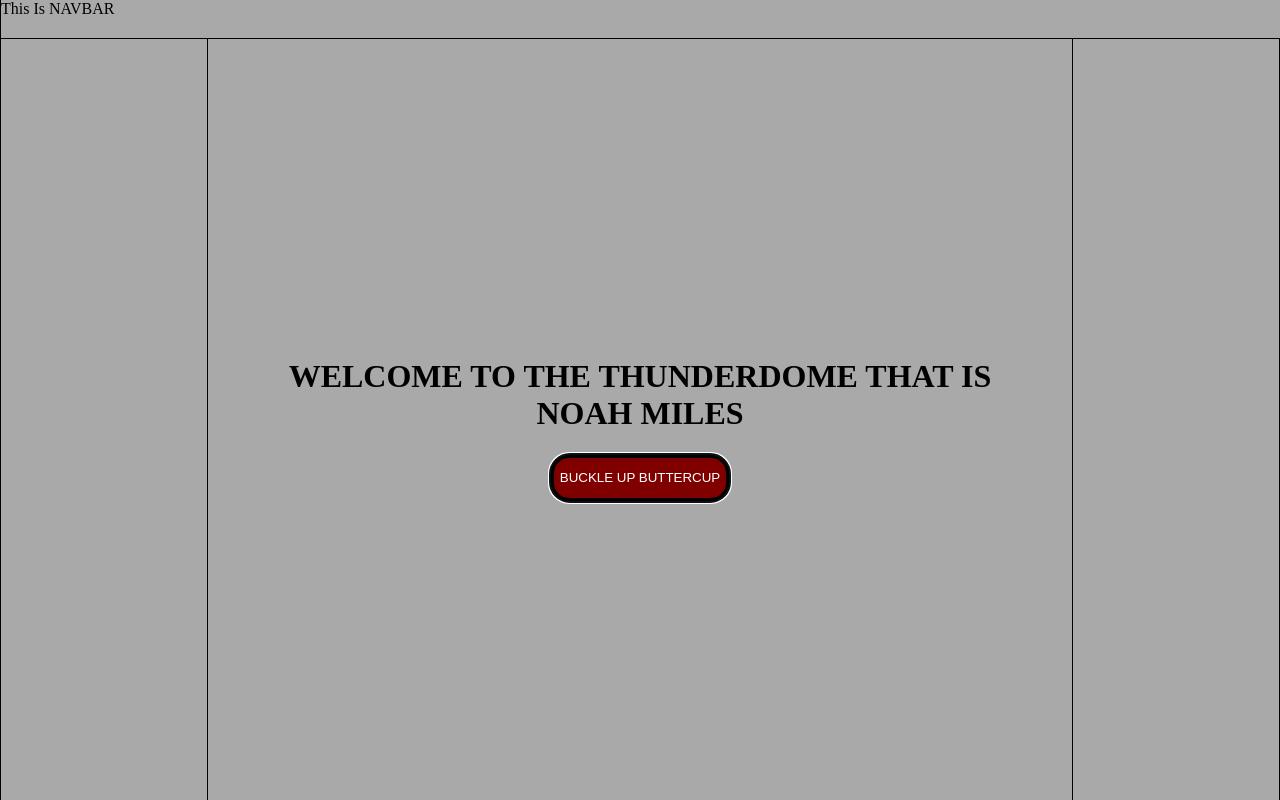
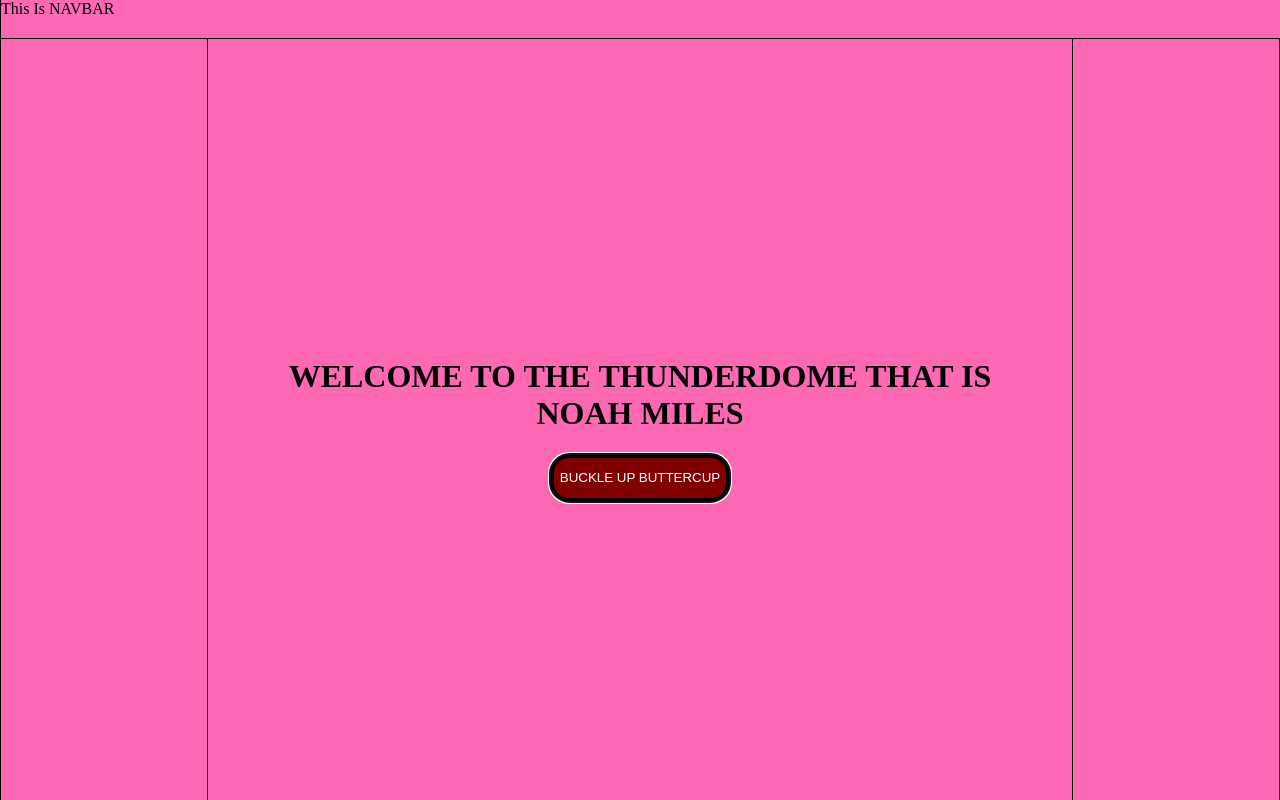
Before and after one commit to noahemiles/noahemiles.github.io, a PHP site: page / in a window 1280 px wide. Run offline with PHP 8.4, Linux system fonts and the light colour scheme.

Commit message:
hot pink baby

```diff
--- a/styles/style.css
+++ b/styles/style.css
@@ -1,6 +1,6 @@
 html,
 body {
-    background-color: darkgray;
+    background-color: hotpink;
     height: 100%;
     margin: 0;
 }
```
